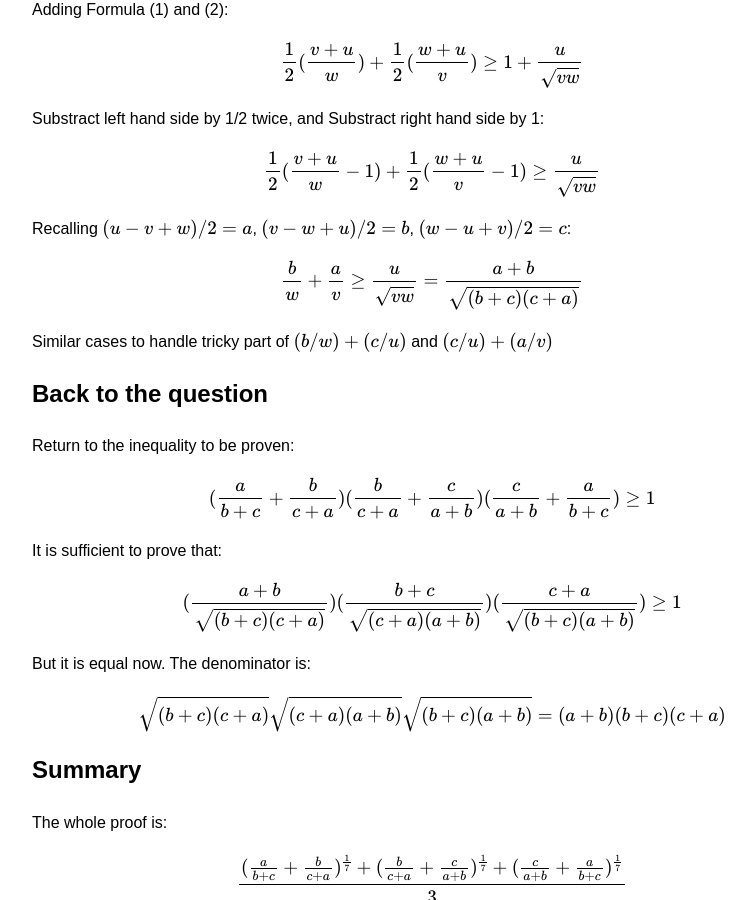
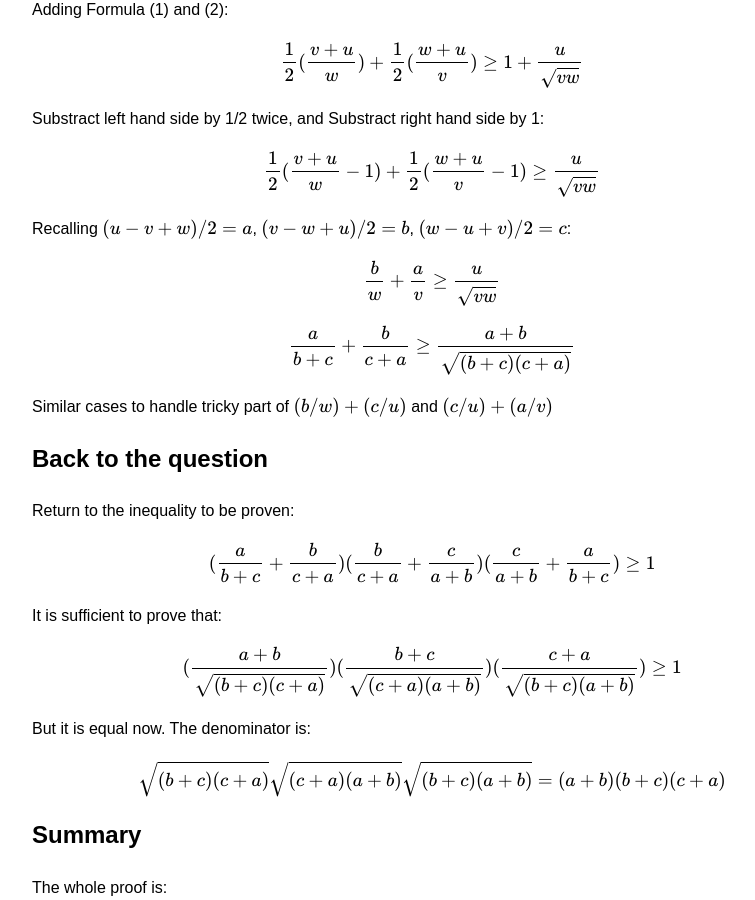
Before and after one commit to tinhomak/tinhomak.github.io, a Jekyll site: the page docs/math/solve_an_2020_irish_math_olymapid_question.html, which Jekyll copies as it is, in a window 1280 px wide and 900 px high, scrolled down 898 px. Shown: the whole window, without its empty margins (208-963 px from the left). Built offline with Jekyll 4.4.1, drawn with Linux system fonts in a browser that asks for light colours.

Commit message:
Update solve_an_2020_irish_math_olymapid_question.html

```diff
--- a/docs/math/solve_an_2020_irish_math_olymapid_question.html
+++ b/docs/math/solve_an_2020_irish_math_olymapid_question.html
@@ -37,7 +37,8 @@ $$(\frac{a}{b+c} + \frac{b}{c+a}) ^ \frac{1}{7} + (\frac{b}{c+a} + \frac{c}{a+b}
         Recalling \( (u-v+w)/2=a \), \( (v-w+u)/2=b \), \( (w-u+v)/2=c \):
     </p>
     <p>
-        $$\frac{b}{w} + \frac{a}{v} \geq \frac{u}{\sqrt{vw}} = \frac{a+b}{\sqrt{(b+c)(c+a)}}$$
+        $$\frac{b}{w} + \frac{a}{v} \geq \frac{u}{\sqrt{vw}} $$
+        $$ \frac{a}{b+c} + \frac{b}{c+a} \geq \frac{a+b}{\sqrt{(b+c)(c+a)}}$$
     </p>
     <p>Similar cases to handle tricky part of \( (b/w) + (c/u) \) and \( (c/u) + (a/v) \)</p>
 
```
